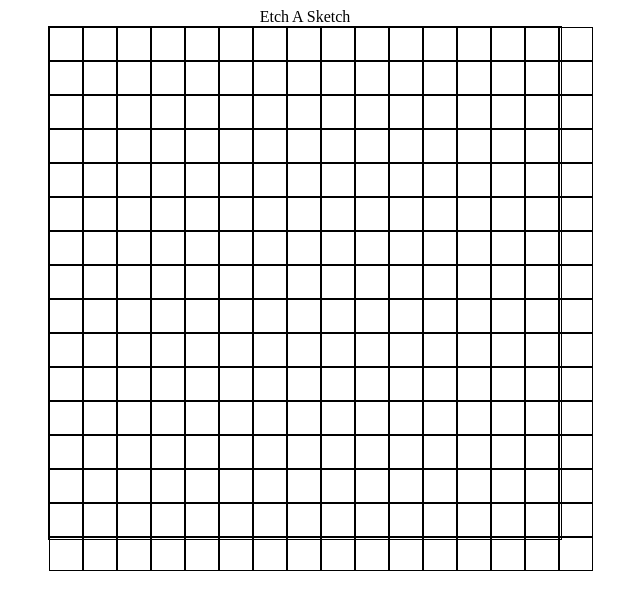
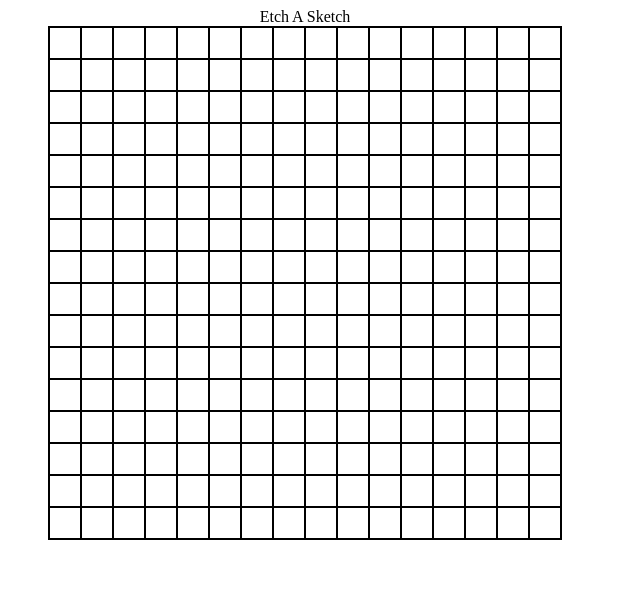
Before and after one commit to Aung1998/etch-a-sketch, a plain HTML site: page index.html in a window 1280 px wide. Shown: the whole page, without its empty margins (335-975 px from the left). Drawn offline with Linux system fonts and the light colour scheme.

Commit message:
modifiled create grid to create entirely new grid

```diff
--- a/scripts/script.js
+++ b/scripts/script.js
@@ -1,11 +1,20 @@
 const items = document.getElementsByClassName("item");
 const grid = document.getElementById("grid");
 
-function colorGrid(){
+function colorGrid(color='colorful'){
     for(let i = 0; i<items.length; i++){
         items[i].addEventListener("mouseenter", function(e){
-           items[i].style.backgroundColor = `${randomHexColor()}`;
+            if (color != 'white'){
+                color = randomHexColor(); // create random color for each grid item
+            }
+           items[i].style.backgroundColor = `${color}`;
         })
+    }
+}
+
+function removeChildNode(parent){
+    while (parent.firstChild) {
+        parent.removeChild(parent.lastChild);
     }
 }
 
@@ -17,13 +26,14 @@ function randomHexColor(){
 }
 
 function createGrid(squares) {
+    removeChildNode(grid); //remove previous Grid with alll colored
     grid.style.setProperty('--rows', squares);
     grid.style.setProperty('--cols', squares);
     for (c = 0; c < (squares * squares); c++) {
       let cell = document.createElement("div");
       grid.appendChild(cell).className = "item";
     }
+    colorGrid(); // add Color function on new items
 }
 
 createGrid(16);
-colorGrid();
--- a/style/style.css
+++ b/style/style.css
@@ -7,13 +7,14 @@
     display:grid;
     grid-template-columns: repeat(var(--cols), 1fr);
     grid-template-rows: repeat(var(--rows), 1fr);
-    width: 100%;
-    height:100%;
+    width: 40vw;
+    height:40vw;
+    max-width: 40vw;
+    max-height:40vw;
+
 }
 
 #container{
-    max-width: 40vw;
-    max-height: 40vw;
     border: 1px solid black;
 }
 
@@ -24,7 +25,6 @@
 }
 
 .item{
-    padding:1em;
     border: 1px solid black;
     transition:all 0.7s ease;
 }
```
